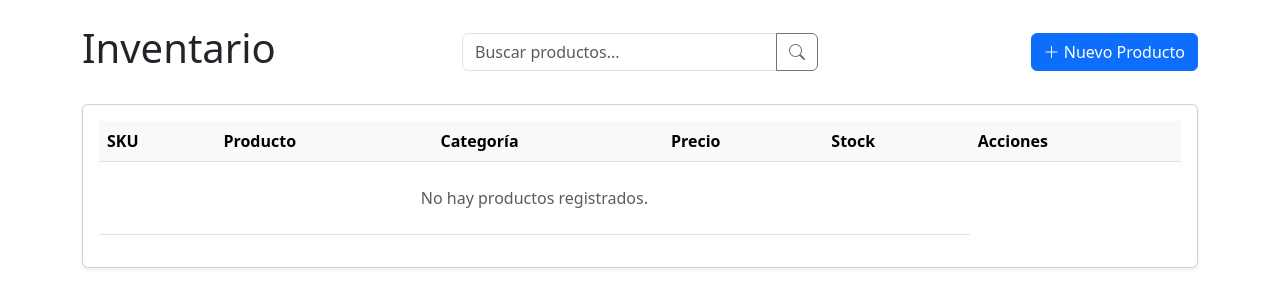
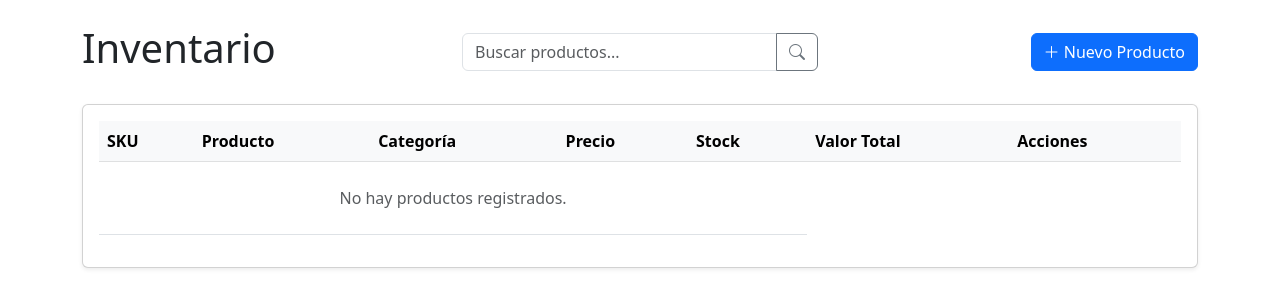
Before and after one commit to alejfrossi/sistema-gestion-stock, a Django app: page /productos/ in a window 1280 px wide. Shown: the part 56-364 px from the top of the page. Run offline with Django 5.2, Linux system fonts and the light colour scheme; data that the repository does not hold is empty.

Commit message:
feat(inventory): implement total value calculation in product list

```diff
--- a/src/apps/inventory/models.py
+++ b/src/apps/inventory/models.py
@@ -40,3 +40,7 @@ class Product(models.Model):
 
     def __str__(self):
         return f"{self.name} (${self.price})"
+
+    @property
+    def total_value(self):
+        return self.price * self.quantity
--- a/src/apps/inventory/templates/inventory/product_list.html
+++ b/src/apps/inventory/templates/inventory/product_list.html
@@ -46,6 +46,7 @@
                         <th>Categoría</th>
                         <th>Precio</th>
                         <th>Stock</th>
+                        <th>Valor Total</th>
                         <th>Acciones</th>
                     </tr>
                 </thead>
@@ -68,6 +69,11 @@
                             {% else %}
                                 <span class="table-danger text-danger fw-bold">Sin Stock</span>
                             {% endif %}
+                        </td>
+                        <td>
+                            <span class="fw-bold text-success">
+                                ${{ product.total_value }}
+                            </span>
                         </td>
                         <td>
                             <div class="btn-group" role="group">
```
